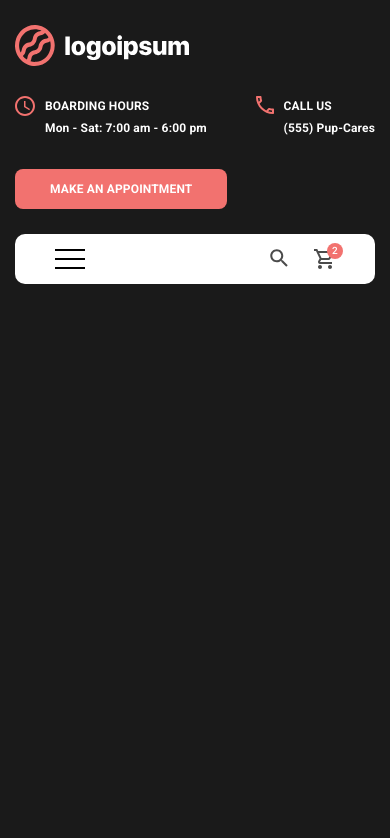
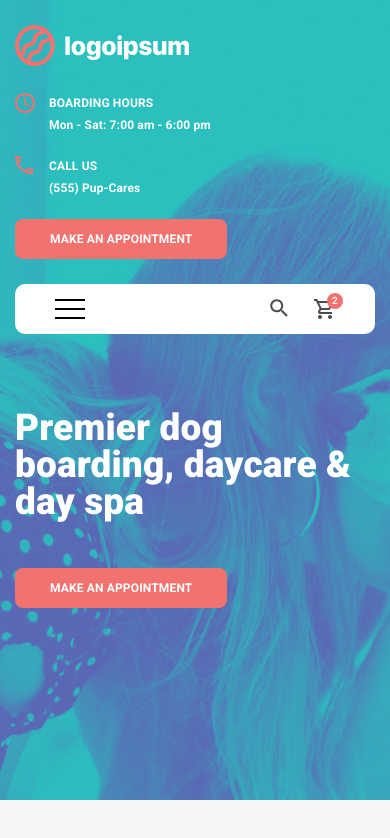
Before and after one commit to mr-dim-ka/doggies, a website: page app/index.html in a window 390 px wide. Drawn offline with Linux system fonts and the light colour scheme.

Commit message:
added main-page, adaptive main-page and little fixed header

```diff
--- a/app/index.html
+++ b/app/index.html
@@ -125,7 +125,18 @@
 				</div>
 			</div>
 		</header>
-		<main class="main"></main>
+		<main class="main">
+			<section class="main-page">
+				<div class="main-page__container">
+					<div class="main-page__body">
+						<h1 class="main-page__title">
+							Premier dog boarding, daycare & day spa
+						</h1>
+						<a class="main-page__button button" href="#">Make an Appointment</a>
+					</div>
+				</div>
+			</section>
+		</main>
 		<footer class="footer"></footer>
 	</div>
 
--- a/app/scss/_global.scss
+++ b/app/scss/_global.scss
@@ -22,7 +22,6 @@ body {
 }
 .main {
 	flex: 1 1 auto;
-	background-color: rgb(26, 26, 26);
 }
 .footer {
 	flex: 0 0 auto;
--- a/app/scss/_header.scss
+++ b/app/scss/_header.scss
@@ -23,41 +23,32 @@ body {
 		}
 	}
 }
-
 .header {
-	position: fixed;
-	top: 0px;
-	left: 0px;
+	position: absolute;
+	top: 0;
+	left: 0;
 	width: 100%;
 	z-index: 50;
-
 	// .header__container
-
 	&__container {
 	}
-
 	// .header__top
-
 	&__top {
 		display: flex;
 		flex-wrap: wrap;
 		justify-content: space-between;
 		align-items: center;
 		row-gap: 30px;
-		column-gap: 20px;
+		column-gap: 30px;
 		color: #fff;
 		padding: 25px 0;
 	}
-
 	// .header__logo
-
 	&__logo {
 		flex: 0 0 174px;
 		align-self: flex-start;
 	}
-
 	// .header__body
-
 	&__body {
 		display: flex;
 		flex-wrap: wrap;
@@ -65,9 +56,7 @@ body {
 		justify-content: space-between;
 		row-gap: 20px;
 	}
-
 	// .header__items
-
 	&__items {
 		display: flex;
 		flex-wrap: wrap;
@@ -76,15 +65,11 @@ body {
 		justify-content: space-between;
 		margin: 0 -15px;
 	}
-
 	// .header__item
-
 	&__item {
 		padding: 0 15px;
 	}
-
 	// .header__bottom
-
 	&__bottom {
 		background-color: #fff;
 		padding: 15px 40px;
@@ -99,9 +84,7 @@ body {
 			z-index: 2;
 		}
 	}
-
 	// .header__burger
-
 	&__burger {
 		position: relative;
 		display: block;
@@ -109,7 +92,6 @@ body {
 		height: 20px;
 		position: relative;
 		z-index: 3;
-
 		span {
 			position: absolute;
 			background-color: #000;
@@ -140,26 +122,18 @@ body {
 			transition: all 0.3s ease 0s;
 		}
 	}
-
 	// .header__menu
-
 	&__menu {
 	}
-
 	// .header__actions
-
 	&__actions {
 		display: flex;
 		column-gap: 25px;
 	}
-
 	// .header__search
-
 	&__search {
 	}
-
 	// .header__cart
-
 	&__cart {
 	}
 }
@@ -169,55 +143,40 @@ body {
 	max-width: 250px;
 	display: flex;
 	column-gap: 10px;
-
 	// .item-header__icon
-
 	&__icon {
-		// flex: 0 0 24px;
+		flex: 0 0 24px;
 	}
-
 	// .item-header__body
-
 	&__body {
 	}
-
 	// .item-header__title
-
 	&__title,
 	&__info {
 		font-weight: 700;
 		font-size: 12px;
 		line-height: 1.8;
 	}
-
 	// .item-header__info
-
 	&__info {
 	}
-
 	// .item-header__button
-
 	&__button {
 	}
 }
-
 .menu {
 	// .menu__list
-
 	&__list {
 		display: flex;
 		flex-wrap: wrap;
 		row-gap: 5px;
 	}
-
 	// .menu__item
-
 	&__item {
 		position: relative;
 		&:not(:last-child) {
 			margin-right: 35px;
 		}
-
 		// &:hover {
 		// 	.sub-menu__list {
 		// 		visibility: visible;
@@ -225,35 +184,28 @@ body {
 		// 	}
 		// }
 	}
-
 	// .menu__link
-
 	&__link {
 		font-weight: 700;
 		font-size: 14px;
 		line-height: 1.5;
 		color: #000000;
 		transition: all 0.3s ease 0s;
-
 		&:hover {
 			color: $color-red;
 		}
-
 		&.parent {
 			margin-right: 20px;
 			position: relative;
 		}
 	}
-
 	// .menu__arrow
-
 	&__arrow {
 		transition: all 0.3s ease 0s;
 		&.active {
 			transform: rotate(-180deg);
 		}
 	}
-
 	ul[class="sub-menu__list"] {
 		padding: 10px 0px 0px 0px;
 	}
@@ -261,10 +213,8 @@ body {
 		padding: 10px 0px 0px 0px;
 	}
 }
-
 .sub-menu {
 	// .sub-menu__list
-
 	&__list {
 		min-width: 110px;
 		position: absolute;
@@ -275,21 +225,16 @@ body {
 		display: none;
 		transition: all 0.3s ease 0s;
 	}
-
 	// .sub-menu__item
-
 	&__item {
 		background-color: $color-red;
 		padding: 5px 10px;
 	}
-
 	// .sub-menu__link
-
 	&__link {
 		color: #fff;
 		font-size: 12px;
 		transition: all 0.3s ease 0s;
-
 		&:hover {
 			color: $color-red;
 		}
@@ -297,7 +242,6 @@ body {
 }
 .search {
 	// .search__icon
-
 	&__icon {
 	}
 }
@@ -320,9 +264,7 @@ body {
 		line-height: 2.2;
 		color: #fff;
 	}
-
 	// .cart__icon
-
 	&__icon {
 	}
 }
--- /dev/null
+++ b/app/scss/_main-page.scss
@@ -0,0 +1,29 @@
+.main-page {
+	background: url("../images/main-page/main-page-bg.jpg") center / cover no-repeat;
+	padding-top: 190px;
+	min-height: 800px;
+
+	// .main-page__container
+	&__container {
+		padding-top: 120px;
+		@include adaptiv-value("padding-top", 120, 30, 1);
+	}
+	// .main-page__body
+	&__body {
+		max-width: 600px;
+	}
+	// .main-page__title
+	&__title {
+		font-weight: 900;
+		font-size: 56px;
+		@include adaptiv-value("font-size", 56, 35, 1);
+		line-height: 1;
+		color: #fff;
+		&:not(:last-child) {
+			margin-bottom: 48px;
+		}
+	}
+	// .main-page__button
+	&__button {
+	}
+}
--- a/app/scss/_media.scss
+++ b/app/scss/_media.scss
@@ -36,10 +36,32 @@
 // 	}
 // }
 
+@media (max-width: 991.98px) {
+	.header__top {
+		display: block;
+	}
+	.header__logo {
+		&:not(:last-child) {
+			margin-bottom: 20px;
+		}
+	}
+	.main-page {
+		padding-top: 270px;
+	}
+}
+
 @media (max-width: 767.98px) {
 	body {
 		&.lock {
 			overflow: hidden;
+		}
+	}
+	.header__items {
+		display: block;
+		& > div {
+			&:not(:last-child) {
+				margin-bottom: 20px;
+			}
 		}
 	}
 	.menu {
@@ -127,6 +149,9 @@
 		top: 0;
 		left: 0;
 	}
+	.main-page {
+		padding-top: 370px;
+	}
 }
 
 @media (min-width: 767.98px) {
--- a/app/scss/style.scss
+++ b/app/scss/style.scss
@@ -14,6 +14,7 @@
 //====================================================
 
 @import "_header";
+@import "_main-page";
 
 //====================================================
 @import "_media";
```
Also changed, not shown: app/css/style.css, app/css/style.min.css, app/images/main-page/main-page-bg.jpg (added), dist/css/style.min.css, dist/images/main-page/main-page-bg.jpg (added), dist/index.html, dist/js/main.min.js (added).
